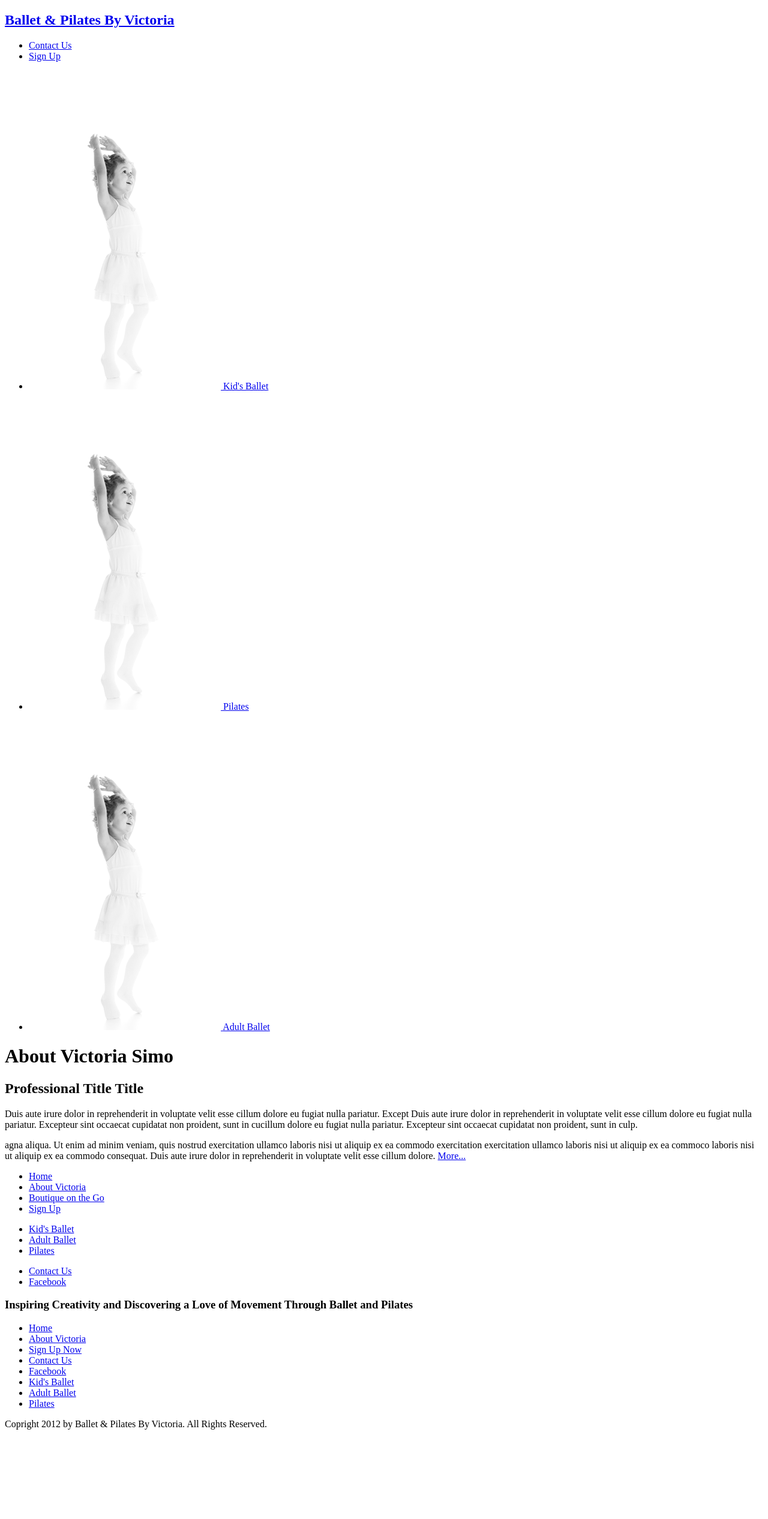
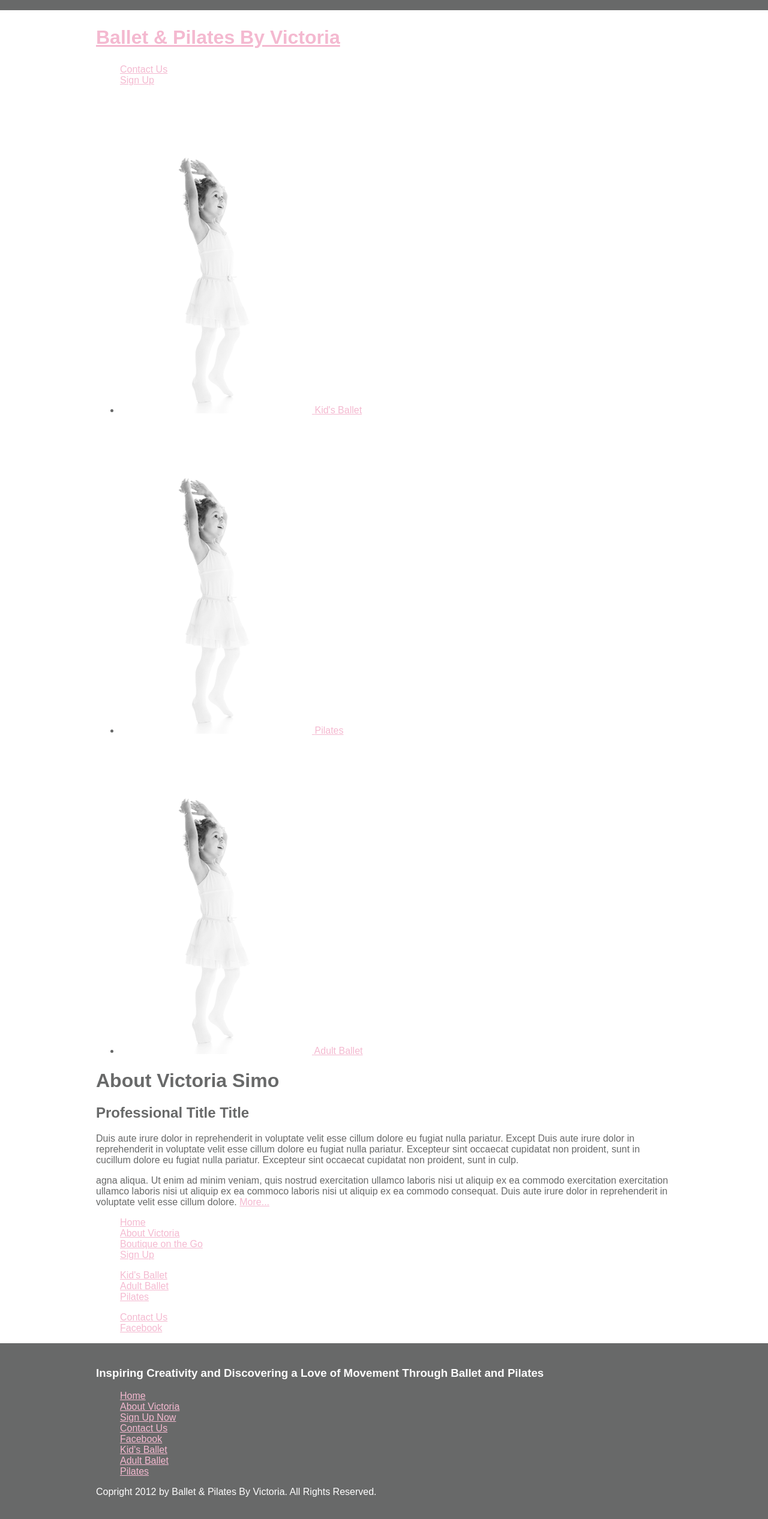
Before and after one commit to tidbit/ballet-pilates, a PHP site: page / in a window 1280 px wide. Shown: the whole page at 60% size. Before the commit the page ends 2383 px from the top, so only its background shows below. Run offline with PHP 8.4, Linux system fonts and the light colour scheme.

Commit message:
Add in base styles, sass project init.

```diff
--- a/site/index.php
+++ b/site/index.php
@@ -3,6 +3,7 @@
 
 
 <div id="home-slider">
+<div class="wrapper">
 
   <ul>
     <li class="slide">
@@ -25,6 +26,7 @@
     </li>
   </ul>
 
+</div>
 </div>
 
 
--- a/site/style/css/main.css
+++ b/site/style/css/main.css
@@ -1,5 +1,170 @@
-/*
+article, aside, details, figcaption, figure, footer, header, hgroup, nav, section {
+  display: block; }
 
-Begin Styles
+audio, canvas, video {
+  display: inline-block;
+  *display: inline;
+  *zoom: 1; }
 
-*/
+audio:not([controls]) {
+  display: none; }
+
+[hidden] {
+  display: none; }
+
+html {
+  font-size: 100%;
+  overflow-y: scroll;
+  -webkit-text-size-adjust: 100%;
+  -ms-text-size-adjust: 100%; }
+
+body {
+  margin: 0; }
+
+body, button, input, select, textarea {
+  font-family: sans-serif; }
+
+a:focus {
+  outline: thin dotted; }
+a:hover, a:active {
+  outline: 0; }
+
+h1 {
+  font-size: 2em; }
+
+abbr[title] {
+  border-bottom: 1px dotted; }
+
+b, strong {
+  font-weight: bold; }
+
+blockquote {
+  margin: 1em 40px; }
+
+dfn {
+  font-style: italic; }
+
+mark {
+  background: yellow;
+  color: black; }
+
+pre, code, kbd, samp {
+  font-family: monospace, serif;
+  _font-family: "Courier New", monospace;
+  font-size: 1em; }
+
+pre {
+  white-space: pre;
+  white-space: pre-wrap;
+  word-wrap: break-word; }
+
+q {
+  quotes: none; }
+  q:before, q:after {
+    content: "";
+    content: none; }
+
+small {
+  font-size: 75%; }
+
+sub, sup {
+  font-size: 75%;
+  line-height: 0;
+  position: relative;
+  vertical-align: baseline; }
+
+sup {
+  top: -0.5em; }
+
+sub {
+  bottom: -0.25em; }
+
+ul, ol {
+  margin-left: 0;
+  padding: 0 0 0 40px; }
+
+dd {
+  margin: 0 0 0 40px; }
+
+nav ul, nav ol {
+  list-style: none;
+  list-style-image: none; }
+
+img {
+  border: 0;
+  -ms-interpolation-mode: bicubic; }
+
+svg:not(:root) {
+  overflow: hidden; }
+
+figure {
+  margin: 0; }
+
+form {
+  margin: 0; }
+
+fieldset {
+  border: 1px solid silver;
+  margin: 0 2px;
+  padding: 0.35em 0.625em 0.75em; }
+
+legend {
+  border: 0;
+  *margin-left: -7px; }
+
+button, input, select, textarea {
+  font-size: 100%;
+  margin: 0;
+  vertical-align: baseline;
+  *vertical-align: middle; }
+
+button, input {
+  line-height: normal; }
+
+button, input[type='button'], input[type='reset'], input[type='submit'] {
+  cursor: pointer;
+  -webkit-appearance: button;
+  *overflow: visible; }
+
+input[type="checkbox"], input[type="radio"] {
+  box-sizing: border-box;
+  padding: 0; }
+input[type="search"] {
+  -webkit-appearance: textfield;
+  -moz-box-sizing: content-box;
+  -webkit-box-sizing: content-box;
+  box-sizing: content-box; }
+  input[type="search"]::-webkit-search-decoration {
+    -webkit-appearance: none; }
+
+button::-moz-focus-inner, input::-moz-focus-inner {
+  border: 0;
+  padding: 0; }
+
+textarea {
+  overflow: auto;
+  vertical-align: top; }
+
+table {
+  border-collapse: collapse;
+  border-spacing: 0; }
+
+body {
+  color: #686969; }
+
+a {
+  color: #f4b9d0;
+  hover-color: #fadee8; }
+
+.wrapper {
+  width: 960px;
+  margin: 0 auto; }
+
+header#main-header {
+  background: transparent;
+  border-top: 17px solid #686969; }
+
+footer#main-footer {
+  background: #686969;
+  color: white;
+  padding: 20px 0; }
--- a/site/style/sass/main.sass
+++ b/site/style/sass/main.sass
@@ -0,0 +1,33 @@
+@import "normalize"
+@import "mixins"
+
+
+
+$color1: #f4b9d0 // Main Pink
+$color2: #686969 // Main Grey
+$color3: #fadee8 // Light Pink
+$color4: #e8e8e8 // Light Grey
+$color5: #ffffff // White
+
+body
+  color: $color2
+
+a
+  color: $color1
+  :hover
+    color: $color3
+
+
+.wrapper
+  width: 960px
+  margin: 0 auto
+
+header#main-header
+  background: transparent
+  border-top: 17px solid $color2
+
+
+footer#main-footer
+  background: $color2
+  color: $color5
+  padding: 20px 0
--- /dev/null
+++ b/site/style/sass/mixins.sass
@@ -0,0 +1,45 @@
+
+@mixin brad($size)
+  -webkit-border-radius: $size
+  -khtml-border-radius: $size
+  -moz-border-radius: $size
+  border-radius: $size
+
+@mixin brad-tl($size)
+  -webkit-border-top-left-radius: $size
+  -khtml-border-radius-topleft: $size
+  -moz-border-radius-topleft: $size
+  border-top-left-radius: $size
+
+@mixin brad-tr($size)
+  -webkit-border-top-right-radius: $size
+  -khtml-border-radius-topright: $size
+  -moz-border-radius-topright: $size
+  border-top-right-radius: $size
+
+@mixin brad-bl($size)
+  -webkit-border-bottom-left-radius: $size
+  -khtml-border-radius-bottomleft: $size
+  -moz-border-radius-bottomleft: $size
+  border-bottom-left-radius: $size
+
+@mixin brad-br($size)
+  -webkit-border-bottom-right-radius: $size
+  -khtml-border-radius-bottomright: $size
+  -moz-border-radius-bottomright: $size
+  border-bottom-right-radius: $size
+
+
+
+
+@mixin bshad($amount)
+  -webkit-box-shadow: $amount
+  -moz-box-shadow: $amount
+  box-shadow: $amount
+
+@mixin bgg($startColor, $endColor)
+  background-color: $startColor
+  background-image: -moz-linear-gradient(top, $startColor, $endColor)
+  background-image: -webkit-gradient(linear,left top,left bottom,color-stop(0, $startColor),color-stop(1, $endColor))
+  filter:  progid:DXImageTransform.Microsoft.gradient(startColorStr='$startColor', EndColorStr='$endColor')
+  -ms-filter: "progid:DXImageTransform.Microsoft.gradient(startColorStr='$startColor', EndColorStr='$endColor')"
--- /dev/null
+++ b/site/style/sass/normalize.sass
@@ -0,0 +1,157 @@
+article, aside, details, figcaption, figure, footer, header, hgroup, nav, section
+  display: block
+
+audio, canvas, video
+  display: inline-block
+  *display: inline
+  *zoom: 1
+
+audio:not([controls])
+  display: none
+
+[hidden]
+  display: none
+
+html
+  font-size: 100%
+  overflow-y: scroll
+  -webkit-text-size-adjust: 100%
+  -ms-text-size-adjust: 100%
+
+body
+  margin: 0
+
+body, button, input, select, textarea
+  font-family: sans-serif
+
+a
+  &:focus
+    outline: thin dotted
+
+  &:hover, &:active
+    outline: 0
+
+h1
+  font-size: 2em
+
+abbr[title]
+  border-bottom: 1px dotted
+
+b, strong
+  font-weight: bold
+
+blockquote
+  margin: 1em 40px
+
+dfn
+  font-style: italic
+
+mark
+  background: #ff0
+  color: #000
+
+pre, code, kbd, samp
+  font-family: monospace, serif
+  _font-family: 'Courier New', monospace
+  font-size: 1em
+
+pre
+  white-space: pre
+  white-space: pre-wrap
+  word-wrap: break-word
+
+q
+  quotes: none
+
+  &:before, &:after
+    content: ''
+    content: none
+
+small
+  font-size: 75%
+
+sub, sup
+  font-size: 75%
+  line-height: 0
+  position: relative
+  vertical-align: baseline
+
+sup
+  top: -0.5em
+
+sub
+  bottom: -0.25em
+
+ul, ol
+  margin-left: 0
+  padding: 0 0 0 40px
+
+dd
+  margin: 0 0 0 40px
+
+nav
+  ul, ol
+    list-style: none
+    list-style-image: none
+
+img
+  border: 0
+  -ms-interpolation-mode: bicubic
+
+svg:not(:root)
+  overflow: hidden
+
+figure
+  margin: 0
+
+form
+  margin: 0
+
+fieldset
+  border: 1px solid #c0c0c0
+  margin: 0 2px
+  padding: 0.35em 0.625em 0.75em
+
+legend
+  border: 0
+  *margin-left: -7px
+
+button, input, select, textarea
+  font-size: 100%
+  margin: 0
+  vertical-align: baseline
+  *vertical-align: middle
+
+button, input
+  line-height: normal
+
+button, input[type='button'], input[type='reset'], input[type='submit']
+  cursor: pointer
+  -webkit-appearance: button
+  *overflow: visible
+
+input
+  &[type="checkbox"], &[type="radio"]
+    box-sizing: border-box
+    padding: 0
+
+  &[type="search"]
+    -webkit-appearance: textfield
+    -moz-box-sizing: content-box
+    -webkit-box-sizing: content-box
+    box-sizing: content-box
+
+    &::-webkit-search-decoration
+      -webkit-appearance: none
+
+button::-moz-focus-inner, input::-moz-focus-inner
+  border: 0
+  padding: 0
+
+textarea
+  overflow: auto
+  vertical-align: top
+
+table
+  border-collapse: collapse
+  border-spacing: 0
```
